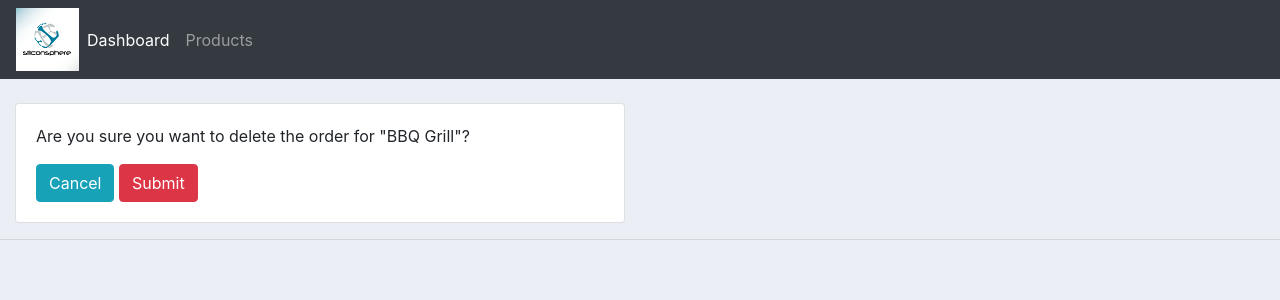
After one commit to moysi/crm, a Django app: page /delete_order/2 in a window 1280 px wide. The commit adds this page. Shown: the top 300 px of the page. Run offline with Django 3.2, Linux system fonts and the light colour scheme; data comes from the database, SQL or seed files in the repository; both versions use the stored data as it was after the commit; some libraries are stand-ins or nearby versions.

Commit message:
Add function to update and delete buttons part10

```diff
--- a/accounts/models.py
+++ b/accounts/models.py
@@ -44,3 +44,6 @@ class Order(models.Model):
     product = models.ForeignKey(Product, null=True, on_delete=models.SET_NULL)
     date_created = models.DateTimeField(auto_now_add=True, null=True)
     status = models.CharField(max_length=200, null=True, choices=STATUS)
+
+    def __str__(self):
+        return self.product.name
--- /dev/null
+++ b/accounts/templates/accounts/delete.html
@@ -0,0 +1,20 @@
+{% extends 'accounts/main.html' %}
+{% load static %}
+{% block content %}
+<br>
+<div class="row">
+    <div class="col-md-6">
+        <div class="card card-body">
+            <p>
+                Are you sure you want to delete the order for "{{item}}"?
+            </p>
+            <form action="{% url 'delete_order'  item.id %}" method="POST">
+                {% csrf_token %}
+                <a href="{% url 'dashboard' %}" class="btn-info btn">Cancel</a>
+
+                <input class="btn-danger btn" type="submit" name="Confirm">
+            </form>
+        </div>
+    </div>
+</div>
+{% endblock %}
--- a/accounts/urls.py
+++ b/accounts/urls.py
@@ -8,4 +8,7 @@ urlpatterns = [
     path('', views.home, name='dashboard'),
     path('products/', views.products, name='products'),
     path('customers/<str:primk>/', views.customers, name='customers'),
+    path('create_order/', views.createOrder, name='create_order'),
+    path('update_order/<str:ordpk>', views.updateOrder, name='update_order'),
+    path('delete_order/<str:ordpk>', views.deleteOrder, name='delete_order')
 ]
--- a/accounts/views.py
+++ b/accounts/views.py
@@ -1,6 +1,7 @@
-from django.shortcuts import render
+from django.shortcuts import render, redirect
 from django.http import HttpResponse
 from .models import *
+from .forms import OrderForm
 
 def home(request):
     customers = Customer.objects.all()
@@ -28,3 +29,39 @@ def customers(request, primk):
 
     context = {'customer': customer, 'orders': orders, 'order_count':orders_count}
     return render(request, 'accounts/customers.html', context)
+
+def createOrder(request):
+
+    form = OrderForm()
+
+    if request.method == 'POST':
+        form = OrderForm(request.POST)
+        if form.is_valid():
+            form.save()
+            return redirect('/')
+
+    context = {'form':form}
+    return render(request, 'accounts/order_form.html', context)
+
+def updateOrder(request, ordpk):
+
+    order = Order.objects.get(id=ordpk)
+    form = OrderForm(instance=order)
+
+    if request.method == 'POST':
+        form = OrderForm(request.POST,instance=order)
+        if form.is_valid():
+            form.save()
+            return redirect('/')
+
+    context = {'form': form}
+    return render(request, 'accounts/order_form.html', context)
+
+def deleteOrder(request, ordpk):
+    order = Order.objects.get(id=ordpk)
+    if request.method == 'POST':
+        order.delete()
+        return redirect('/')
+
+    context = {'item':order}
+    return render(request, 'accounts/delete.html', context)
```
Also changed, not shown: accounts/forms.py (added, +7 -0 lines), accounts/templates/accounts/customers.html (+7 -6 lines), accounts/templates/accounts/dashboard.html (+11 -7 lines), accounts/templates/accounts/order_form.html (added, +18 -0 lines), db.sqlite3.
